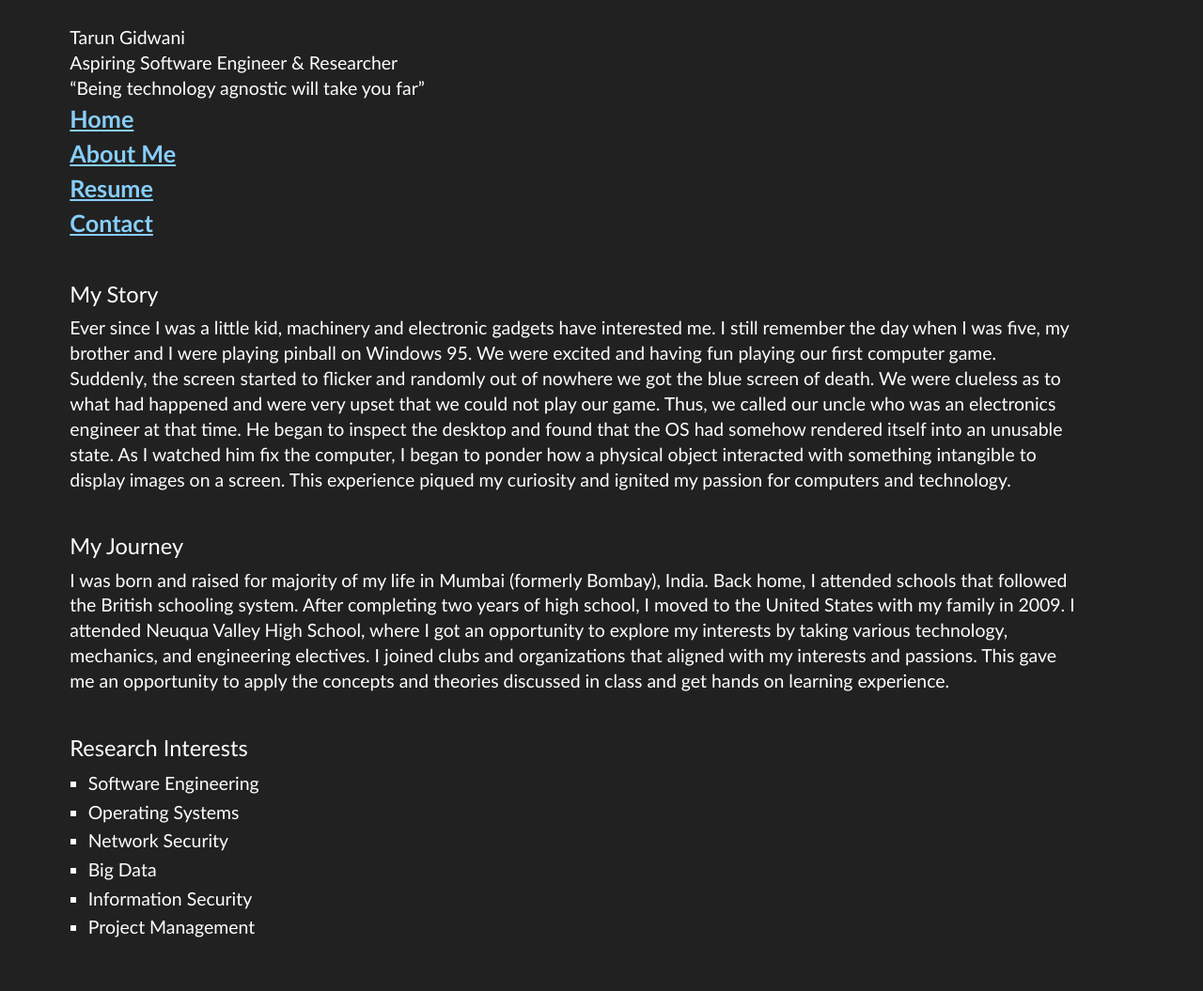
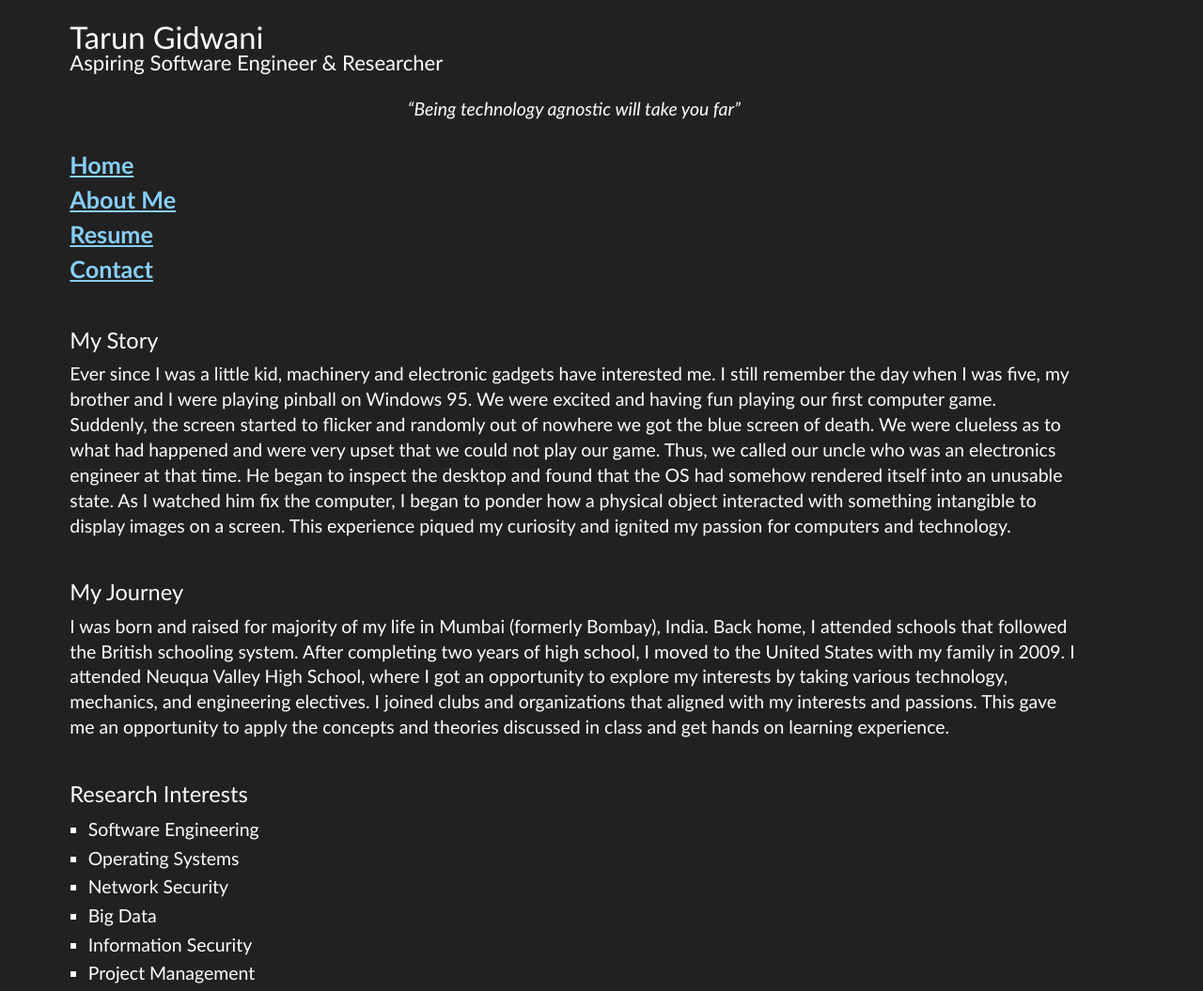
Before and after one commit to tarungidwani/COM_327_Project_3, a plain HTML site: page about_me/index.html in a window 1280 px wide. Shown: the whole page at 94% size. Before the commit the page ends 1030 px from the top, so only its background shows below. Drawn offline with Linux system fonts and the light colour scheme.

Commit message:
Inserted header tag in about_me index.html

```diff
--- a/about_me/index.html
+++ b/about_me/index.html
@@ -7,9 +7,11 @@
     <link rel="stylesheet"  href="/assests/css/screen.css" />
   </head>
   <body>
-    <h1>Tarun Gidwani</h1>
-    <h2>Aspiring Software Engineer &amp; Researcher</h2>
-    <q>“Being technology agnostic will take you far”</q>
+    <header class="header">
+      <h1>Tarun Gidwani</h1>
+      <h2>Aspiring Software Engineer &amp; Researcher</h2>
+      <q>“Being technology agnostic will take you far”</q>
+    </header>
     <ul id="navigation">
       <li><a href="/index.html">Home</a></li>
       <li><a href="/about_me/index.html">About Me</a></li>
```
